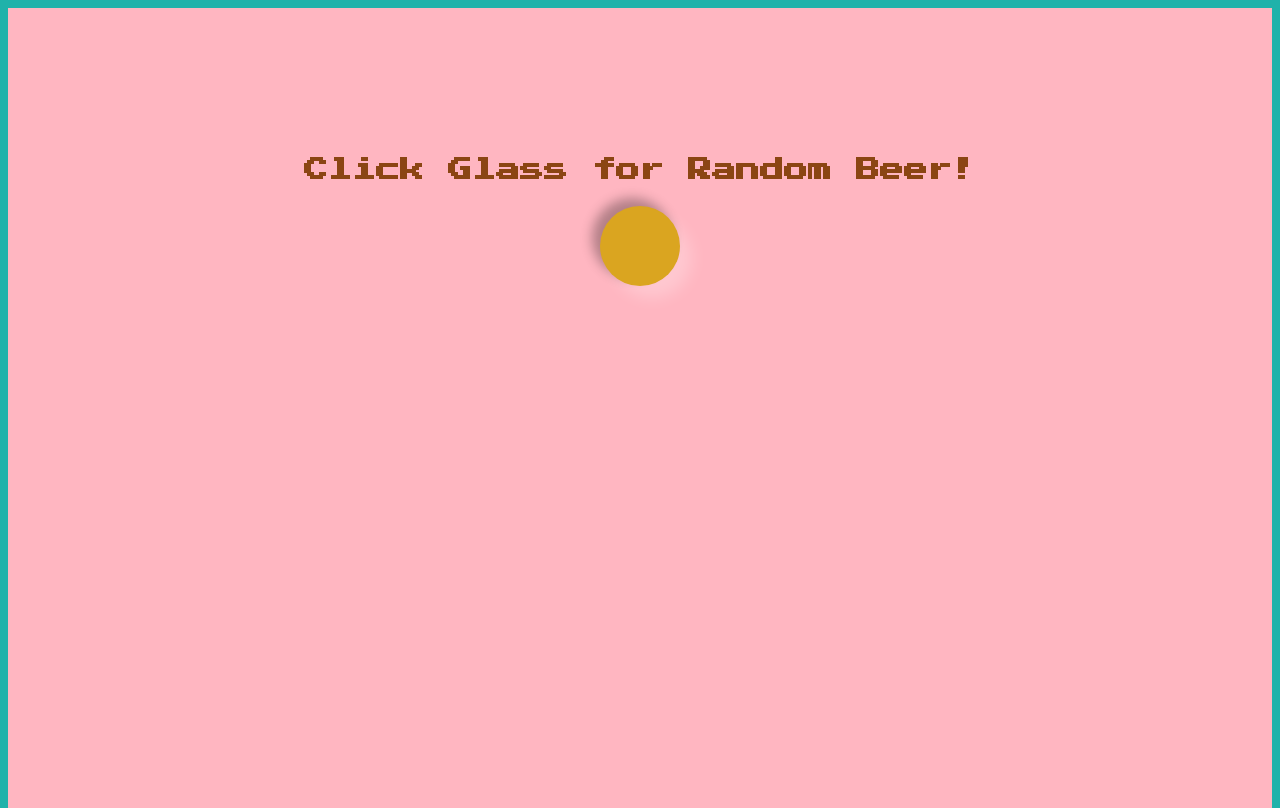
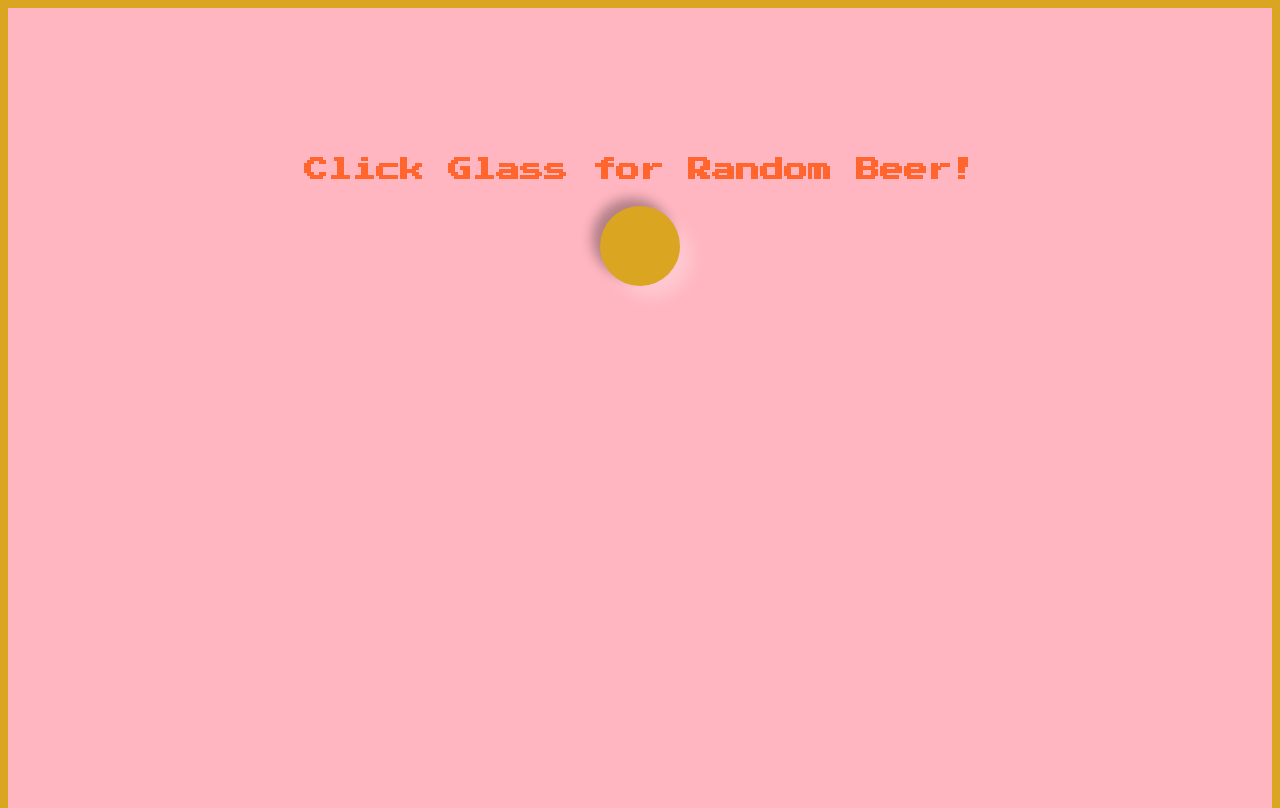
Before and after one commit to NicoleGeorge/random-beer-generator, a plain HTML site: page index.html in a window 1280 px wide. Drawn offline with Linux system fonts and the light colour scheme; no server answers.

Commit message:
styles updated

```diff
--- a/style.css
+++ b/style.css
@@ -4,7 +4,7 @@
 html,
 body {
     height: 100vh;
-    background-color: lightseagreen;
+    background-color: goldenrod;
 }
 
 .container {
@@ -19,14 +19,14 @@ body {
 
 .random-beer {
     margin-top: 150px;
-    color: saddlebrown;
+    color: rgb(255, 101, 45);
     font-size: 1.5rem;
     font-family: 'Press Start 2P', cursive;
 }
 
 .description {
     max-width: 64%;
-    color: saddlebrown;
+    color: lightgoldenrodyellow;
     font-family: 'Ubuntu', sans-serif;
     font-size: 0.5rem;
 }
```
